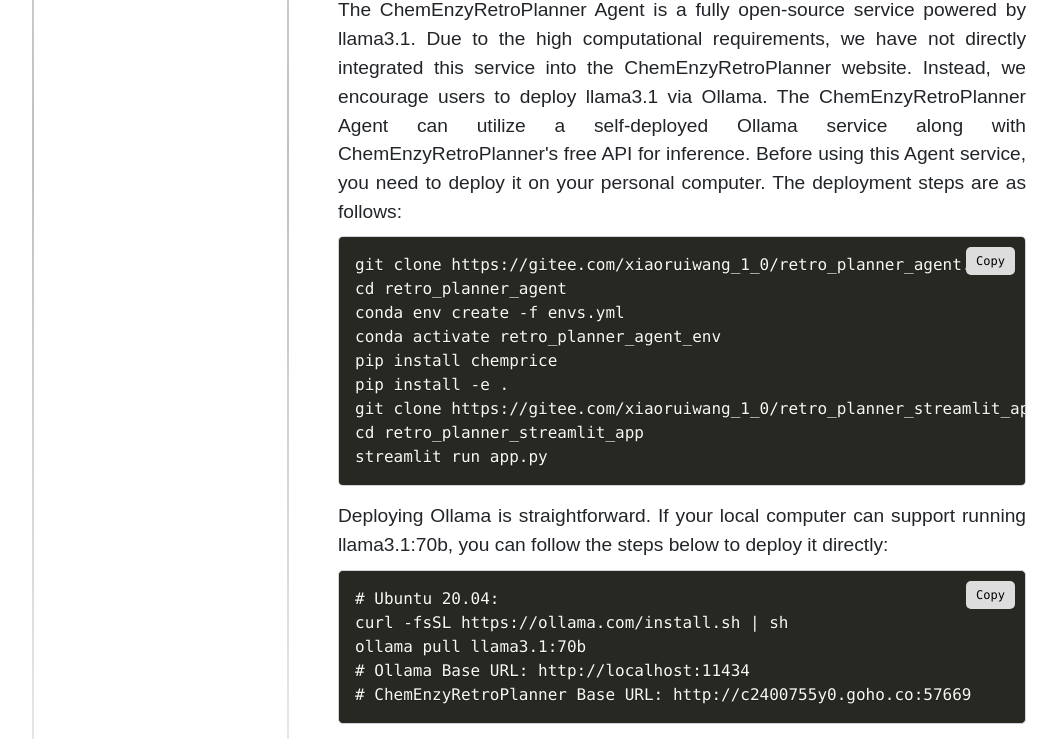
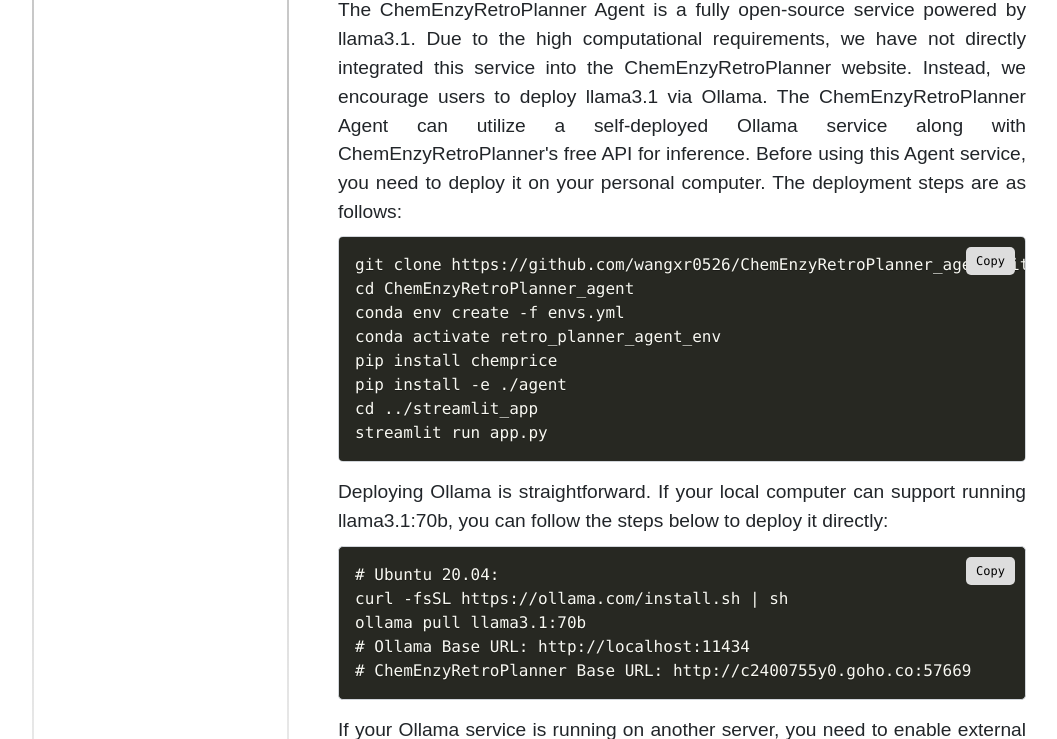
Before and after one commit to wangxr0526/ChemEnzyRetroPlanner, a Flask app: template webapp/templates/agent.html in a window 1280 px wide. Shown: the part 910-1649 px from the top of the page, without its empty margins (96-1153 px from the left). Run offline with Flask 3, Linux system fonts and the light colour scheme; the template is opened without the code that fills it, so the values that code supplies are empty; some libraries are stand-ins or nearby versions; some web fonts are replaced.

Commit message:
update agent doc

```diff
--- a/webapp/templates/agent.html
+++ b/webapp/templates/agent.html
@@ -44,14 +44,13 @@
                     ChemEnzyRetroPlanner Agent can utilize a self-deployed Ollama service along with
                     ChemEnzyRetroPlanner's free API for inference. Before using this Agent service, you need to deploy
                     it on your personal computer. The deployment steps are as follows:</p>
-                <pre><code class="language-bash">git clone https://gitee.com/xiaoruiwang_1_0/retro_planner_agent.git
-cd retro_planner_agent
+                    <pre><code class="language-bash">git clone https://github.com/wangxr0526/ChemEnzyRetroPlanner_agent.git
+cd ChemEnzyRetroPlanner_agent
 conda env create -f envs.yml
 conda activate retro_planner_agent_env
 pip install chemprice
-pip install -e .
-git clone https://gitee.com/xiaoruiwang_1_0/retro_planner_streamlit_app.git
-cd retro_planner_streamlit_app
+pip install -e ./agent
+cd ../streamlit_app
 streamlit run app.py</code><button class="copy-button" onclick="copyToClipboard(this)">Copy</button></pre>
                 <p class="text-main">Deploying Ollama is straightforward. If your local computer can support running
                     llama3.1:70b, you can follow the steps below to deploy it directly:</p>
```
Also changed, not shown: webapp/templates/help.html (+4 -5 lines), README.md.
